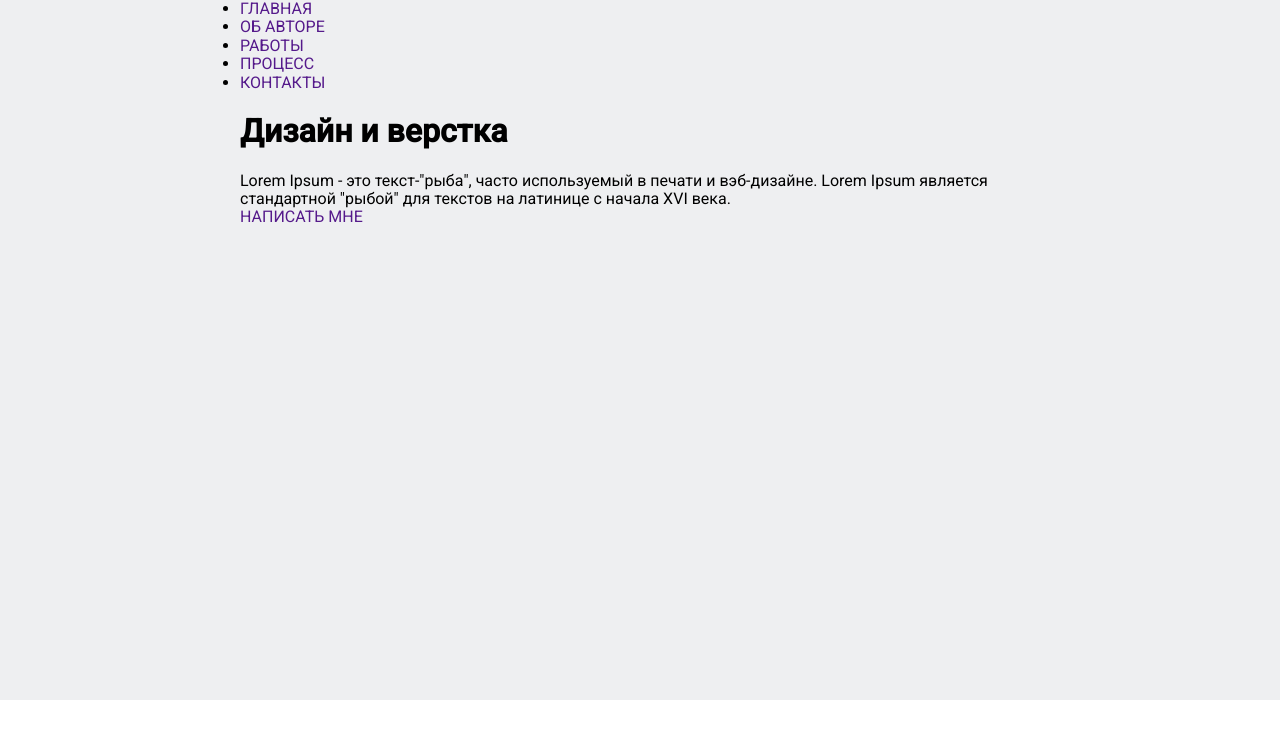
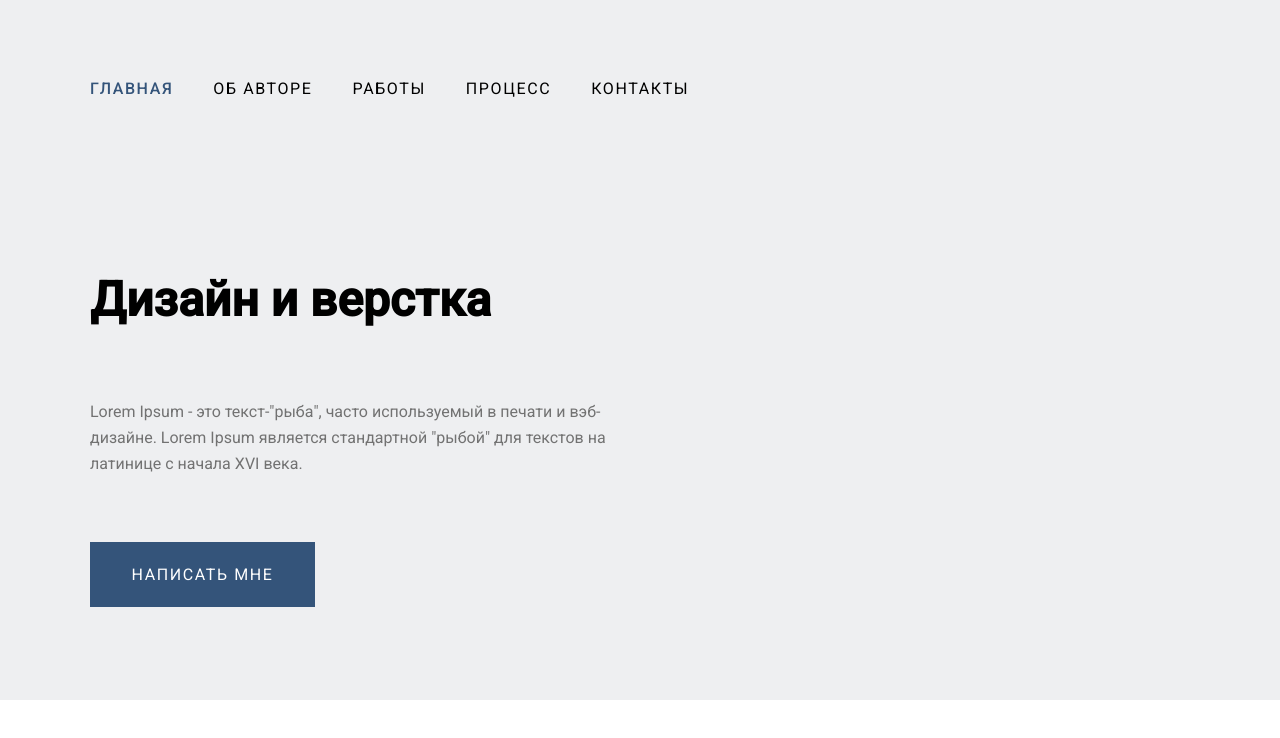
Before and after one commit to Yurkel/lesson_7_pt2, a plain HTML site: page index.html in a window 1280 px wide. Drawn offline with Linux system fonts and the light colour scheme.

Commit message:
шапка

```diff
--- a/index.html
+++ b/index.html
@@ -20,7 +20,7 @@
       <nav class="header-navbar">
         <ul class="header-navbar__list">
           <li class="header-navbar__item">
-            <a class="header-navbar__link" href="">ГЛАВНАЯ</a>
+            <a class="header-navbar__link active" href="">ГЛАВНАЯ</a>
           </li>
           <li class="header-navbar__item">
             <a class="header-navbar__link" href="">ОБ АВТОРЕ</a>
@@ -29,7 +29,7 @@
             <a class="header-navbar__link" href="">РАБОТЫ</a>
           </li>
           <li class="header-navbar__item">
-            <a class="header-header-navbar__link" href="">ПРОЦЕСС</a>
+            <a class="header-navbar__link" href="">ПРОЦЕСС</a>
           </li>
           <li class="header-navbar__item">
             <a class="header-navbar__link" href="">КОНТАКТЫ</a>
--- a/style.css
+++ b/style.css
@@ -17,29 +17,69 @@ a {
 }
 
 .conteiner {
-  max-width: 800px;
+  max-width: 1140px;
   margin: 0 auto;
+  padding: 0 20px;
 }
 
 .header {
   background-color: #eeeff1;
   min-height: 700px;
+  padding-top: 80px;
 }
 
-.header-navbar {}
+.header-navbar {
+  margin-bottom: 40px;
+}
 
-.header-navbar__list {}
+.header-navbar__list {
+  list-style: none;
+  display: flex;
+  column-gap: 40px;
+}
 
 .header-navbar__item {}
 
-.header-navbar__link {}
+.header-navbar__link {
+  letter-spacing: 0.1em;
+  color: #000000;
+}
 
-.header-content {}
+.header-navbar__link.active {
+  font-weight: 500;
+  color: #34547a;
+}
 
-.header-content__title {}
+.header-content {
+  width: 540px;
+}
 
-.header-content__description {}
+.header-content__title {
+  margin-bottom: 60px;
+  margin-top: 162px;
+  font-size: 48px;
+  line-height: 79px;
+  color: #000000;
+}
+
+.header-content__description {
+  margin-bottom: 65px;
+  line-height: 26px;
+  color: #727272;
+}
 
 .header-content__action {}
 
-.header-content__link {}
+.header-content__link {
+  width: 225px;
+  height: 65px;
+  background-color: #34547a;
+  display: flex;
+  align-items: center;
+  justify-content: center;
+  padding: 1em;
+  line-height: 26px;
+  text-align: center;
+  letter-spacing: 0.1em;
+  color: #FFFFFF;
+}
```
